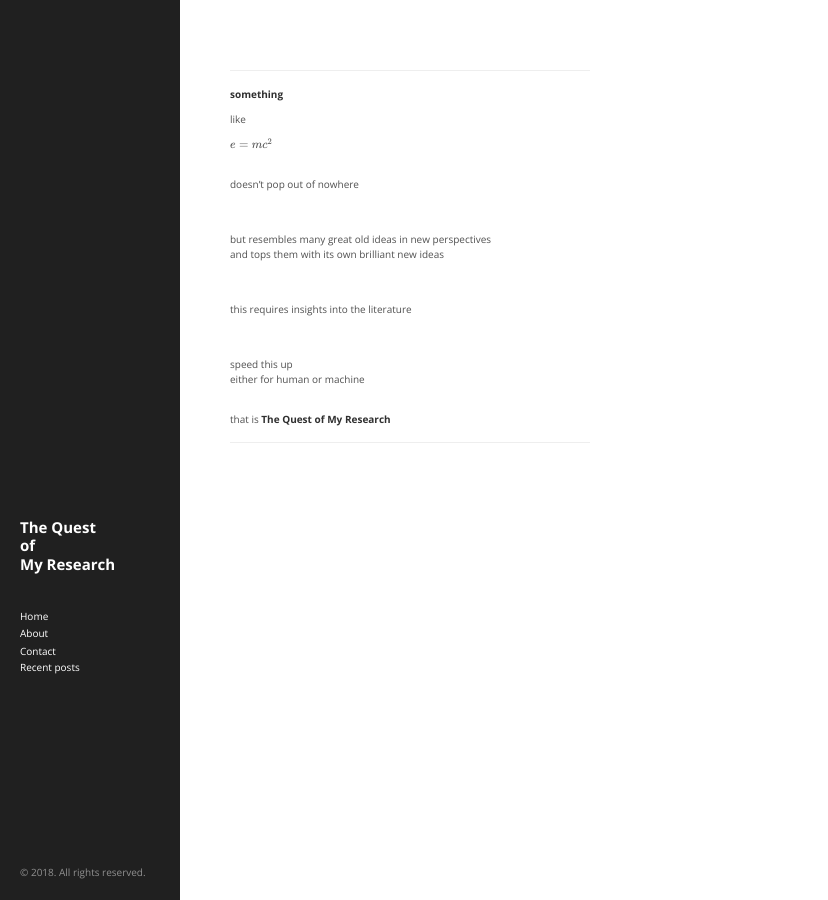
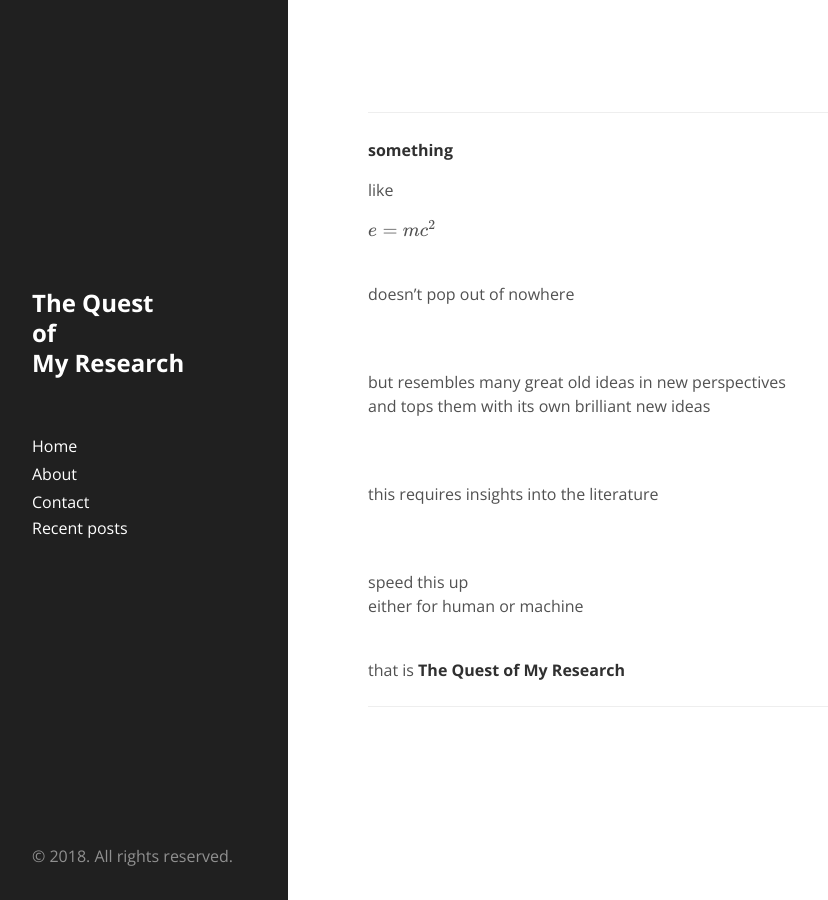
Before and after one commit to tranhungnghiep/tranhungnghiep.github.io, a Jekyll site: the page built from index.md, in a window 1280 px wide. Shown: the whole page, without its empty margins (0-828 px from the left). Built offline with Jekyll 4.4.1, drawn with Linux system fonts in a browser that asks for light colours; formulas are drawn with MathJax 3.

Commit message:
Update hyde.css

```diff
--- a/public/css/hyde.css
+++ b/public/css/hyde.css
@@ -50,12 +50,12 @@ html {
 }
 @media (min-width: 48em) {
   html {
-    font-size: 10px;
+    font-size: 14px;
   }
 }
 @media (min-width: 58em) {
   html {
-    font-size: 10px;
+    font-size: 16px;
   }
 }
 
```
